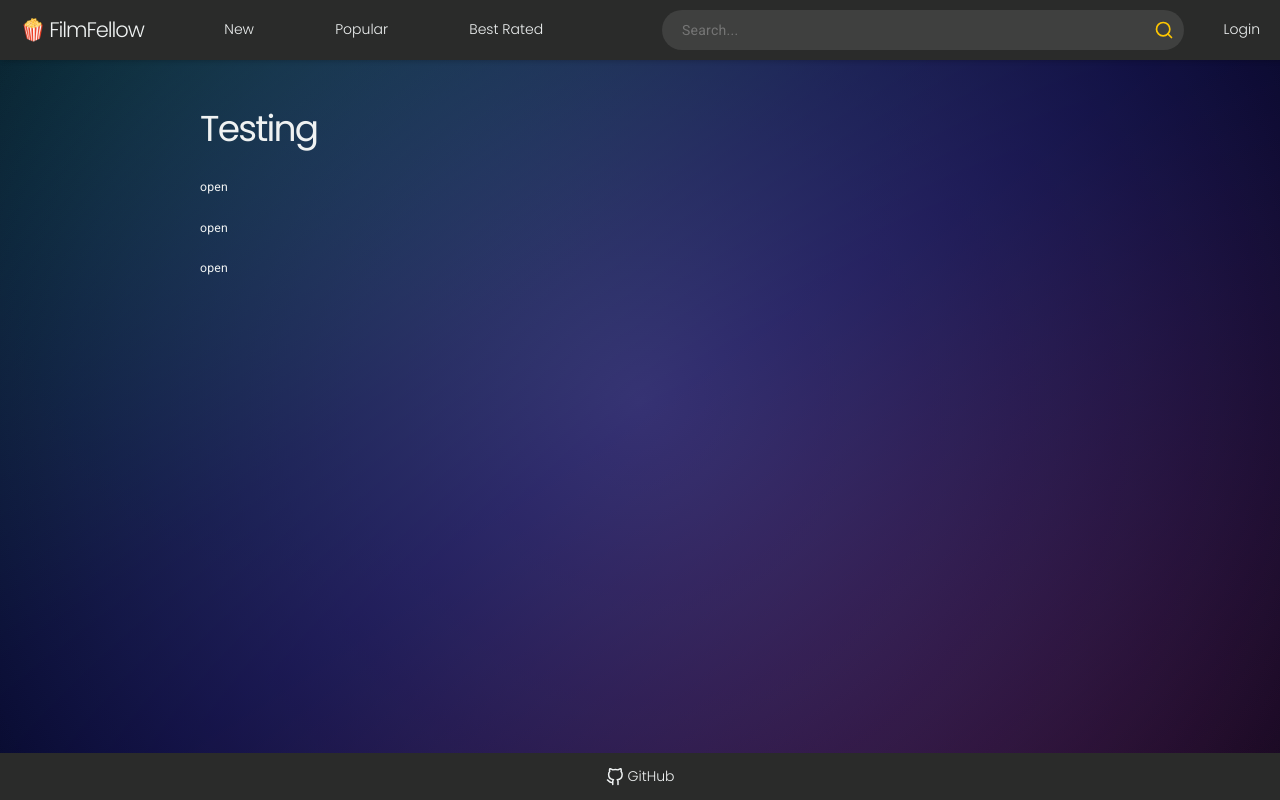
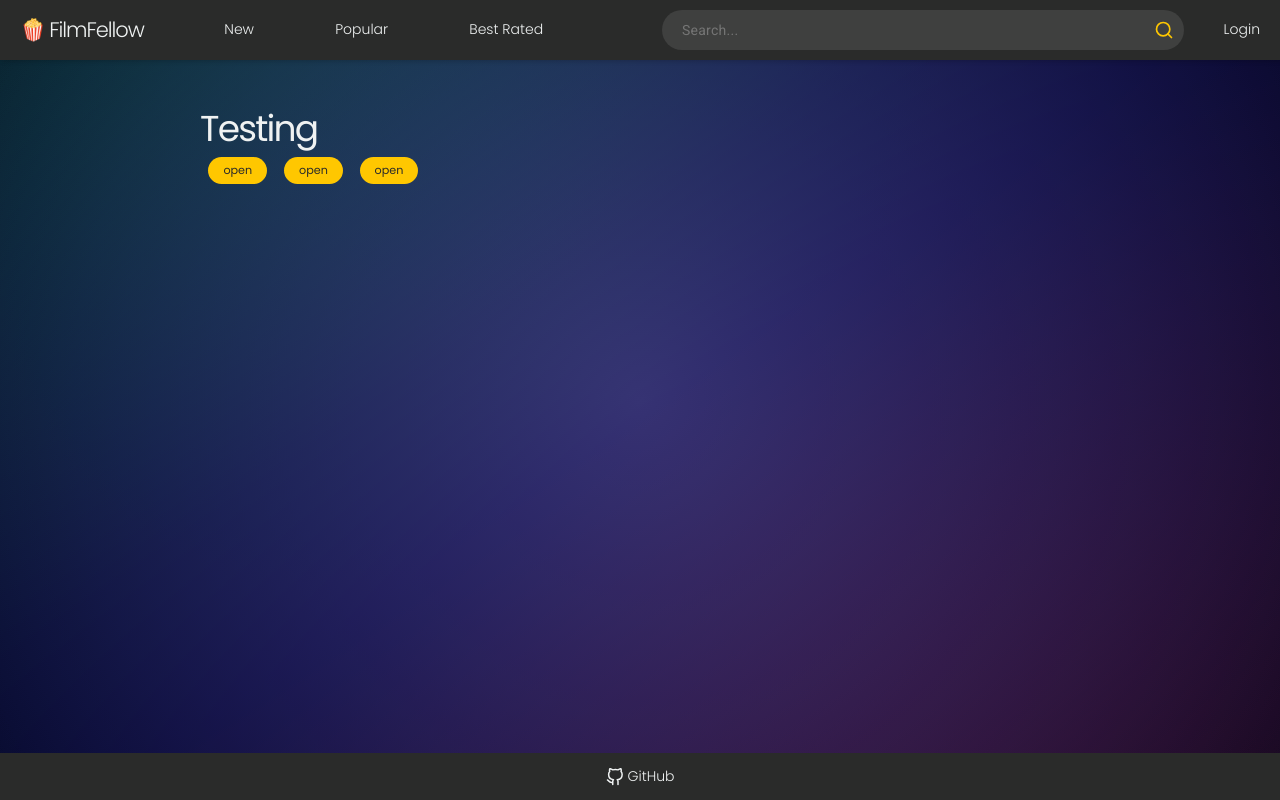
Before and after one commit to Moiman/FilmFellow, a Next.js app in the folder frontend/: page /testing in a window 1280 px wide. Built offline with nearby package versions, Linux system fonts and the light colour scheme.

Commit message:
focus trapping, closing when pressed outside of modal, bugfix

```diff
--- a/frontend/app/testing/page.tsx
+++ b/frontend/app/testing/page.tsx
@@ -31,7 +31,7 @@ export default function testing() {
         }
         _onOk={test}
         okLink={<button>test</button>}
-        openModal={<p>open</p>}
+        openModal={<button>open</button>}
       />
       <Modal
         modalId={2}
@@ -43,7 +43,7 @@ export default function testing() {
         }
         _onOk={test}
         okLink={<button>test</button>}
-        openModal={<p>open</p>}
+        openModal={<button>open</button>}
       />
       <Modal
         modalId={3}
@@ -52,7 +52,7 @@ export default function testing() {
             <p>Test3</p>
           </div>
         }
-        openModal={<p>open</p>}
+        openModal={<button>open</button>}
       />
     </main>
   );
--- a/frontend/components/modal.tsx
+++ b/frontend/components/modal.tsx
@@ -1,7 +1,7 @@
 "use client";
 
 import Link from "next/link";
-import { usePathname, useSearchParams } from "next/navigation";
+import { usePathname, useSearchParams, useRouter } from "next/navigation";
 import React, { useEffect, useRef } from "react";
 import { X } from "react-feather";
 
@@ -16,6 +16,7 @@ interface Props {
 }
 
 const Modal = ({ content, _footer, _onOk, okLink, openModal, modalId }: Props) => {
+  const router = useRouter();
   const searchParams = useSearchParams();
   const dialogRef = useRef<null | HTMLDialogElement>(null);
   const pathName = usePathname();
@@ -24,21 +25,58 @@ const Modal = ({ content, _footer, _onOk, okLink, openModal, modalId }: Props) =
 
   useEffect(() => {
     if (showModal == modalId) {
-      dialogRef.current?.show();
+      dialogRef.current?.showModal();
     } else {
       dialogRef.current?.close();
     }
-  }, [showModal, modalId]);
+
+    if (showModal === modalId) {
+      const modalElement = dialogRef.current;
+      const focusableElements = modalElement!.querySelectorAll(
+        'button, [href], input, select, textarea, [tabindex]:not([tabindex="-1"])',
+      );
+
+      const firstElement = focusableElements[0];
+      const lastElement = focusableElements[focusableElements.length - 1];
+
+      const handleTabKeyPress = (event: KeyboardEvent) => {
+        if (event.key === "Tab") {
+          if (event.shiftKey && document.activeElement === firstElement) {
+            event.preventDefault();
+            (lastElement as HTMLDialogElement).focus();
+          } else if (!event.shiftKey && document.activeElement === lastElement) {
+            event.preventDefault();
+            (firstElement as HTMLDialogElement).focus();
+          }
+        }
+      };
+
+      modalElement?.addEventListener("keydown", handleTabKeyPress);
+      return () => {
+        modalElement?.removeEventListener("keydown", handleTabKeyPress);
+      };
+    }
+  }, [showModal, modalId, router, pathName]);
 
   const okClicked = () => {
     if (_onOk) _onOk();
   };
 
+  const closeModal = () => {
+    router.push(pathName);
+  };
+
   const dialog: JSX.Element | null =
     showModal == modalId ? (
       <dialog ref={dialogRef}>
-        <div className="modal-background">
-          <div className="modal-box">
+        <div
+          onMouseDown={() => closeModal()}
+          className="modal-background"
+        >
+          <div
+            onMouseDown={e => e.stopPropagation()}
+            className="modal-box"
+          >
             <div className="modal-title">
               <Link href={pathName}>
                 <X />
```
